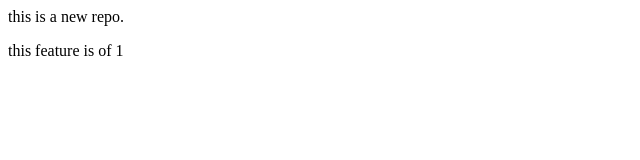
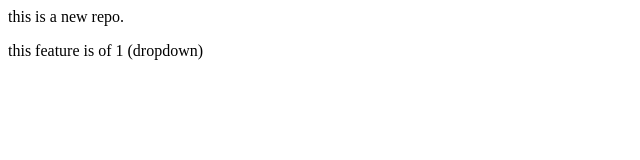
Before and after one commit to CodeSmith18/LocalToGithub, a plain HTML site: page index.html in a window 1280 px wide. Shown: the full height of the page, 0-640 px from the left. Drawn offline with Linux system fonts and the light colour scheme.

Commit message:
dropdown has been added

```diff
--- a/index.html
+++ b/index.html
@@ -1,2 +1,2 @@
 <P>this is a new repo.</P>
-<p>this feature is of 1 </p>
+<p>this feature is of 1 (dropdown)</p>
```
